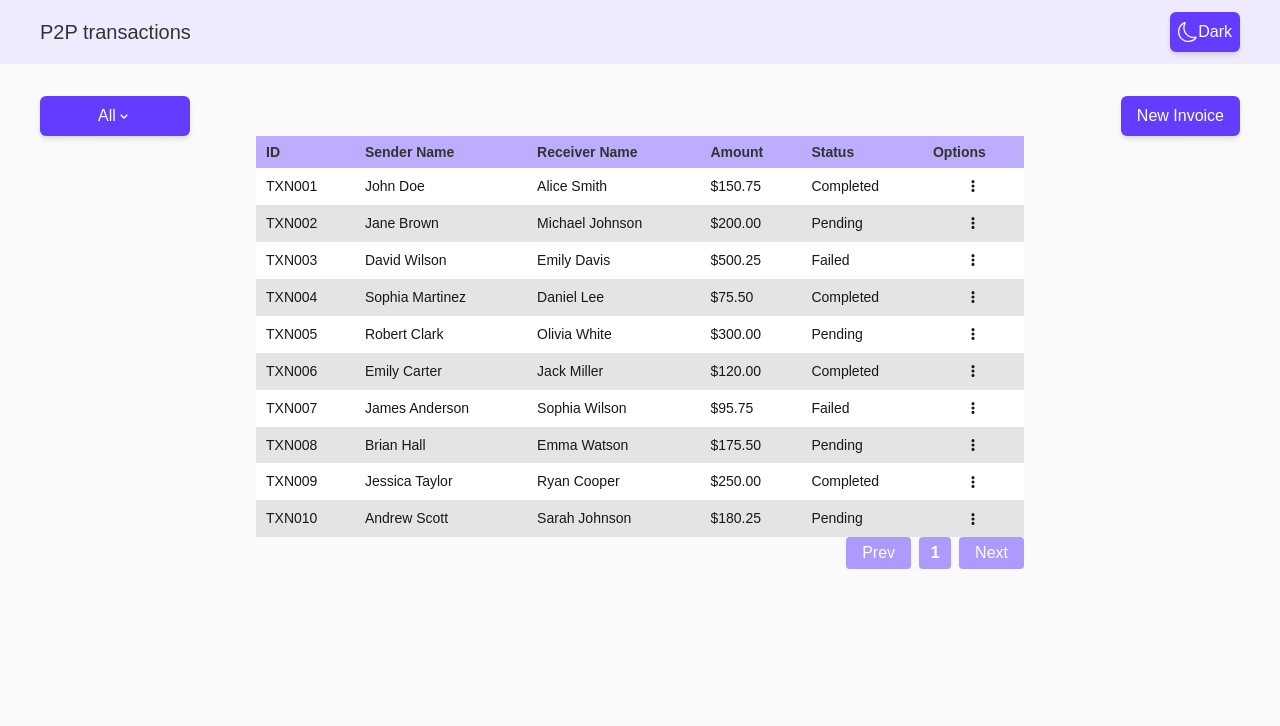
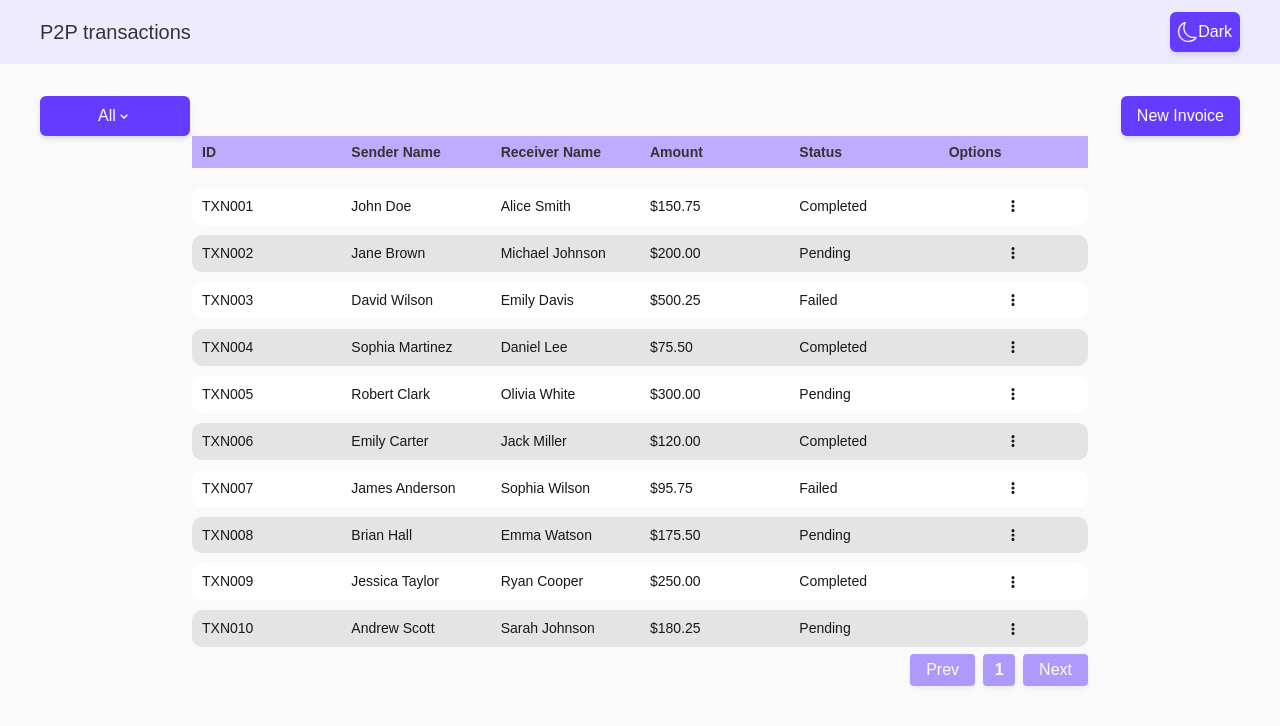
Before and after one commit to deji2ghost/intellisight, a Next.js app: page / in a window 1280 px wide. Shown: the top 726 px of the page. Built offline with nearby package versions, Linux system fonts and the light colour scheme.

Commit message:
fix: table.

```diff
--- a/src/app/page.tsx
+++ b/src/app/page.tsx
@@ -196,7 +196,7 @@ export default function Home() {
           New Invoice
         </CustomButton>
       </div>
-      <div className="w-full md:w-[60%] mx-auto">
+      <div className="w-full md:w-[70%] mx-auto">
         <Table
           columns={TransactionColumns(optionsToggle, setOptionsToggle)}
           currentPage={currentPage}
--- a/src/components/homeColumn/column.tsx
+++ b/src/components/homeColumn/column.tsx
@@ -22,37 +22,40 @@ export const TransactionColumns = (
     header: () => (
       <span className="overflow-auto whitespace-nowrap cursor-pointer">ID</span>
     ),
-    // Ensure unique key
     id: "ID-column",
   }),
   columnHelper.accessor("Sender Name", {
     cell: (info) => (
       <Link
         href={`/transaction/${info.row.original.ID}`}
-        className="text-ellipsis overflow-auto whitespace-nowrap cursor-pointer"
+        className="block max-w-[130px] truncate cursor-pointer"
+        title={info.getValue()} // Show full text on hover
       >
         {info.getValue()}
       </Link>
     ),
     header: () => (
-      <span className="overflow-auto whitespace-nowrap cursor-pointer">Sender Name</span>
+      <span className="overflow-auto whitespace-nowrap cursor-pointer">
+        Sender Name
+      </span>
     ),
-    // Ensure unique key
     id: "Sender-Name-column",
   }),
   columnHelper.accessor("Receiver Name", {
     cell: (info) => (
       <Link
         href={`/transaction/${info.row.original.ID}`}
-        className="text-ellipsis overflow-auto whitespace-nowrap cursor-pointer"
+        className="block max-w-[130px] truncate cursor-pointer"
+        title={info.getValue()} // Show full text on hover
       >
         {info.getValue()}
       </Link>
     ),
     header: () => (
-      <span className="overflow-auto whitespace-nowrap cursor-pointer">Receiver Name</span>
+      <span className="overflow-auto whitespace-nowrap cursor-pointer">
+        Receiver Name
+      </span>
     ),
-    // Ensure unique key
     id: "Receiver-Name-column",
   }),
   columnHelper.accessor("Amount", {
@@ -67,7 +70,6 @@ export const TransactionColumns = (
     header: () => (
       <span className="overflow-auto whitespace-nowrap cursor-pointer">Amount</span>
     ),
-    // Ensure unique key
     id: "Amount-column",
   }),
   columnHelper.accessor("Status", {
@@ -82,7 +84,6 @@ export const TransactionColumns = (
     header: () => (
       <span className="overflow-auto whitespace-nowrap cursor-pointer">Status</span>
     ),
-    // Ensure unique key
     id: "Status-column",
   }),
   columnHelper.accessor("Timestamp", {
@@ -119,7 +120,7 @@ export const TransactionColumns = (
             >
               <Link
                 href={`/transaction/${item.ID}`}
-                className="cursor-pointer inline-block py-1 px-[2px] text-[14px] font-[400] hover:bg-[#FAFAFA]"
+                className="cursor-pointer inline-block py-1 p-3 text-[14px] font-[400] hover:bg-[#FAFAFA]"
               >
                 View transaction details
               </Link>
@@ -129,7 +130,6 @@ export const TransactionColumns = (
       );
     },
     header: () => <span className="">Options</span>,
-    // Ensure unique key
     id: "Timestamp-column",
   }),
 ];
--- a/src/components/ui/CustomTable/customTable.tsx
+++ b/src/components/ui/CustomTable/customTable.tsx
@@ -1,4 +1,8 @@
-import { flexRender, getCoreRowModel, useReactTable } from "@tanstack/react-table";
+import {
+  flexRender,
+  getCoreRowModel,
+  useReactTable,
+} from "@tanstack/react-table";
 import { TableProps } from "./tableTypes";
 import { CustomPagination } from "../customPagination/custompagination";
 
@@ -21,37 +25,42 @@ const Table = <T,>({
     data: currentData && currentData,
     columns,
     getCoreRowModel: getCoreRowModel(),
-    manualPagination: true,
+    manualPagination: true, // We are handling pagination manually
   });
 
   return (
-    <div className="flex flex-col justify-between w-full overflow-hidden">
-      <div className="overflow-x-auto">
-        <table className="w-full table-auto border-collapse">
-          <thead className="bg-purpleFragments-#BEADFF text-[14px] font-semibold leading-[16.94px] text-left">
+    <div className="flex flex-col justify-between h-[550px]">
+      <table className="flex flex-col gap-5 w-full">
+        <thead className="bg-purpleFragments-#BEADFF text-darkolivegreen-100 text-[14px] font-semibold leading-[16.94px] text-left gap-[20px]">
           {table.getHeaderGroups().map((headerGroup) => (
-              <tr key={headerGroup.id}>
+            <tr
+              key={headerGroup.id}
+              className="flex items-center justify-between"
+            >
               {headerGroup.headers.map((header) => (
-                  <th
-                    key={header.id}
-                    className="py-[7.5px] px-[10px] text-left align-middle whitespace-nowrap"
-                  >
-                    {flexRender(header.column.columnDef.header, header.getContext())}
+                <th key={header.id} className="py-[7.5px] px-[10px] w-full">
+                  {flexRender(
+                    header.column.columnDef.header,
+                    header.getContext()
+                  )}
                 </th>
               ))}
             </tr>
           ))}
         </thead>
-          <tbody className="text-[14px] text-[#181818] font-normal leading-[16.94px]">
+        <tbody className="text-[14px] text-[#181818] font-normal leading-[16.94px] text-left flex flex-col gap-[10px]">
           {error ? (
             <tr>
-                <td colSpan={columns.length} className="text-center text-red-500 py-4">
+              <td
+                colSpan={columns.length}
+                className="text-center text-red-500 py-4"
+              >
                 An error occurred
               </td>
             </tr>
           ) : isLoading ? (
             <tr>
-                <td colSpan={columns.length} className="text-center py-4">
+              <td colSpan={columns.length} className="text-center py-4 flex items-center justify-center">
                 Loading....
               </td>
             </tr>
@@ -59,13 +68,12 @@ const Table = <T,>({
             table.getRowModel()?.rows?.map((row, index) => (
               <tr
                 key={row.id}
-                  className={`${index % 2 === 0 ? "bg-[#FFFFFF]" : "bg-[#E4E4E4]"} hover:bg-gray-100`}
+                className={`rounded-[10px] flex items-center justify-between ${
+                  index % 2 === 0 ? "bg-[#FFFFFF]" : "bg-[#E4E4E4]"
+                }`}
               >
                 {row.getVisibleCells().map((cell) => (
-                    <td
-                      key={cell.id}
-                      className="px-[10px] py-[10px] text-ellipsis overflow-hidden whitespace-nowrap"
-                    >
+                  <td key={cell.id} className="px-[10px] py-[10px] w-full">
                     {flexRender(cell.column.columnDef.cell, cell.getContext())}
                   </td>
                 ))}
@@ -74,16 +82,12 @@ const Table = <T,>({
           )}
         </tbody>
       </table>
-      </div>
-
       {currentPage && onPageChange && totalPages && (
-        <div className="overflow-hidden">
         <CustomPagination
           currentPage={currentPage}
           onPageChange={onPageChange}
           totalPages={totalPages}
         />
-        </div>
       )}
     </div>
   );
```
Lines whose indentation alone changed are shown as unchanged.
